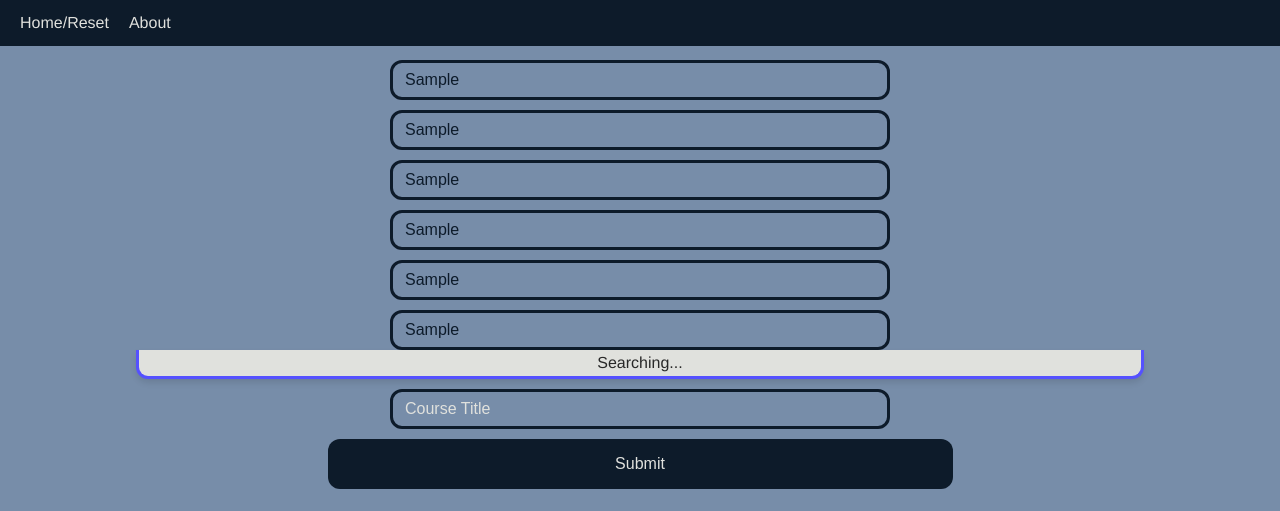
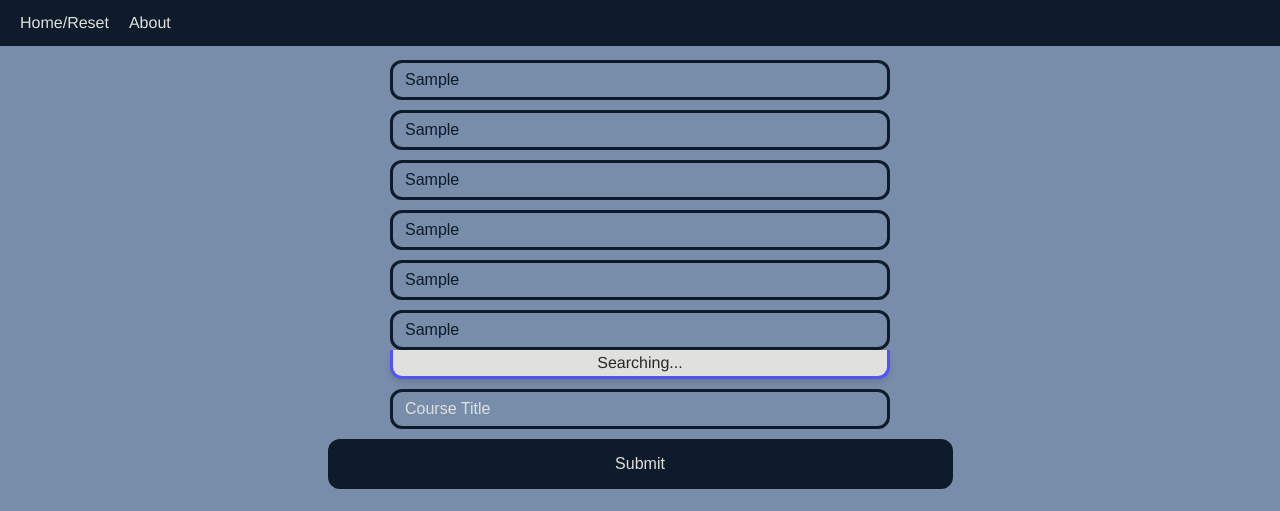
Before and after one commit to rtora/grade-site, a plain HTML site: page static/index.html in a window 1280 px wide. Both pictures are taken after typing "Sample", "Sample", "Sample", "Sample", "Sample", "Sample" into the empty fields and a click on the button "Submit". Drawn offline with nearby package versions, Linux system fonts and the light colour scheme; no server answers.

Commit message:
Fixed URL and css

```diff
--- a/static/script.js
+++ b/static/script.js
@@ -54,7 +54,7 @@ function autocomplete(inputElement, filterField) {
     const combinedQueryString = queryString.length > 0 ? `${currentFieldQuery}&${queryString}` : currentFieldQuery;
     //console.log('Combined query string:', combinedQueryString);
 
-    const fetchUrl = `http://18.119.131.51:5000/autocomplete?${combinedQueryString}`;
+    const fetchUrl = `http://18.119.131.51/autocomplete?${combinedQueryString}`;
     //console.log('Fetching URL:', fetchUrl);
 
     fetch(fetchUrl)
@@ -146,7 +146,7 @@ function fetchGrades() {
         .join('&');
     //console.log('Constructed query string for grades:', queryString);
 
-    const fetchUrl = `http://18.119.131.51:5000/api/grades?${queryString}`;
+    const fetchUrl = `http://18.119.131.51/api/grades?${queryString}`;
     //console.log('Fetching URL for grades:', fetchUrl);
 
     fetch(fetchUrl)
--- a/static/style.css
+++ b/static/style.css
@@ -165,6 +165,7 @@ input[type="text"]:focus {
     margin-right: auto;
     color: #282828;
     border-radius: 0 0 12px 12px;
+    max-width: 500px;
 
 }
 
```
